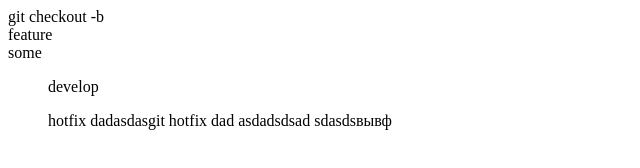
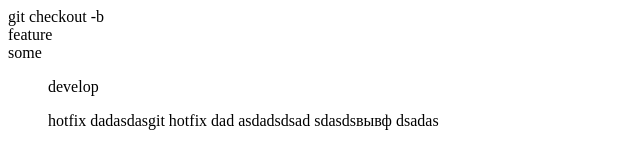
Before and after one commit to mykhailiuchenko/hillel_pro, a plain HTML site: page 27thHW_Git/index.html in a window 1280 px wide. Shown: the full height of the page, 0-640 px from the left. Drawn offline with Linux system fonts and the light colour scheme.

Commit message:
feature2

```diff
--- a/27thHW_Git/index.html
+++ b/27thHW_Git/index.html
@@ -17,7 +17,7 @@
     </div>
     <div>
       <ul>
-        hotfix dadasdasgit hotfix dad asdadsdsad sdasdsвывф
+        hotfix dadasdasgit hotfix dad asdadsdsad sdasdsвывф dsadas
       </ul>
     </div>
   </body>
```
